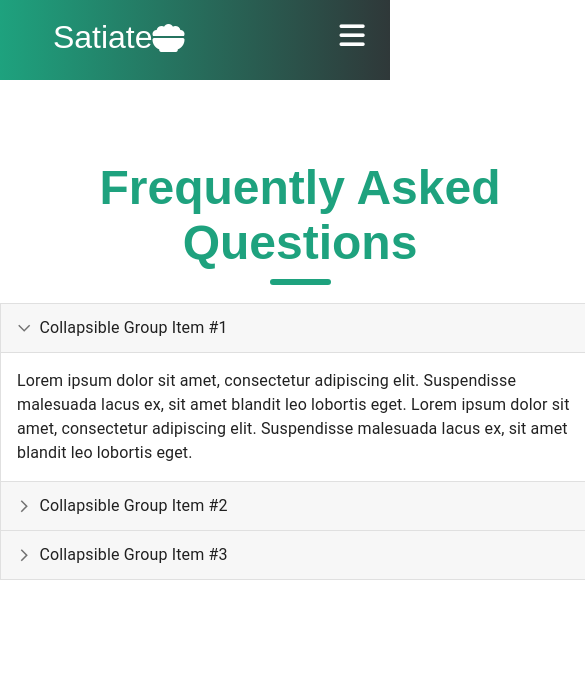
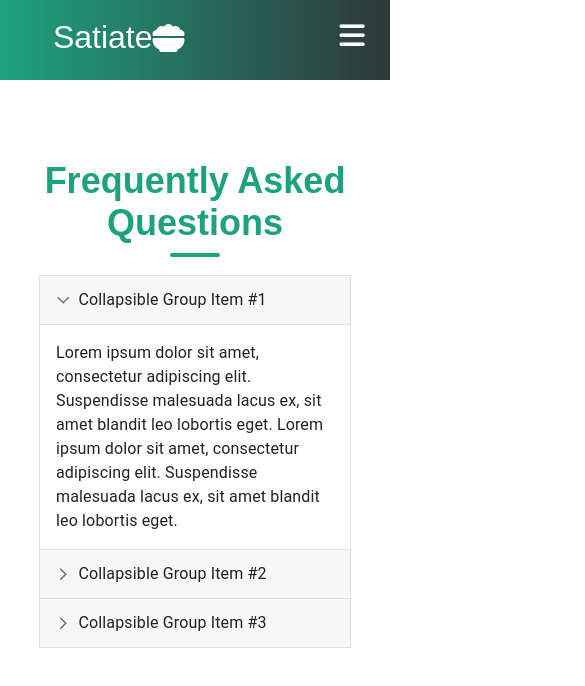
Before and after one commit to hsajid-cs/Satiate-food-donation, a React (Create React App) app in the folder new/: page /FAQ in a window 390 px wide. Shown: the top 686 px of the page, 585 px wide, since content can reach past the window. Built offline with nearby package versions, Linux system fonts and the light colour scheme.

Commit message:
bs hogyi

```diff
--- a/new/src/App.js
+++ b/new/src/App.js
@@ -6,6 +6,7 @@ import SignInFormO from './components/SignInFormO';
 import { BrowserRouter as Router, Routes, Route } from 'react-router-dom';
 import LoginForm from './components/LoginForm';
 import FAQ from './components/FAQ';
+import DashboardDonor from './components/DashboardDonor';
 
 function App() {
   return (
@@ -18,6 +19,7 @@ function App() {
       <Route path="/signup-donor" element={<SignInFormD />} />
       <Route path='/FAQ' element={<FAQ />} />
       <Route path="/login" element={<LoginForm />} />
+      <Route path="/dashboard-donor" element={<DashboardDonor />} />
       </Routes>
     </Router>
     </>
--- a/new/src/components/DashboardDonor.jsx
+++ b/new/src/components/DashboardDonor.jsx
@@ -3,7 +3,7 @@ import React from 'react'
 const DashboardDonor = () => {
   return (
     <>
-        <div>hello</div>
+        <div className='user-info'></div>
     </>
   )
 }
--- a/new/src/components/FAQ.css
+++ b/new/src/components/FAQ.css
@@ -31,3 +31,22 @@
     background: #1ea27e;
     border-radius: 9px;
 }
+
+@media screen and (max-width: 959px){
+    .faq-container{
+        width: 80%;
+
+    }
+
+    .text{
+        font-size: 36px;
+
+    }
+
+    .underline{
+        width: 50px;
+        height: 4px;
+    }
+
+
+}
--- a/new/src/components/Navbar.js
+++ b/new/src/components/Navbar.js
@@ -104,7 +104,7 @@ function Navbar() {
               </li>
 
               <li className='nav-item'>
-                <Link to='/aboutus' className='nav-links' onClick={closeMobileMenu}>
+                <Link to='/dashboard-donor' className='nav-links' onClick={closeMobileMenu}>
                   About Us
                 </Link>
               </li>
```
